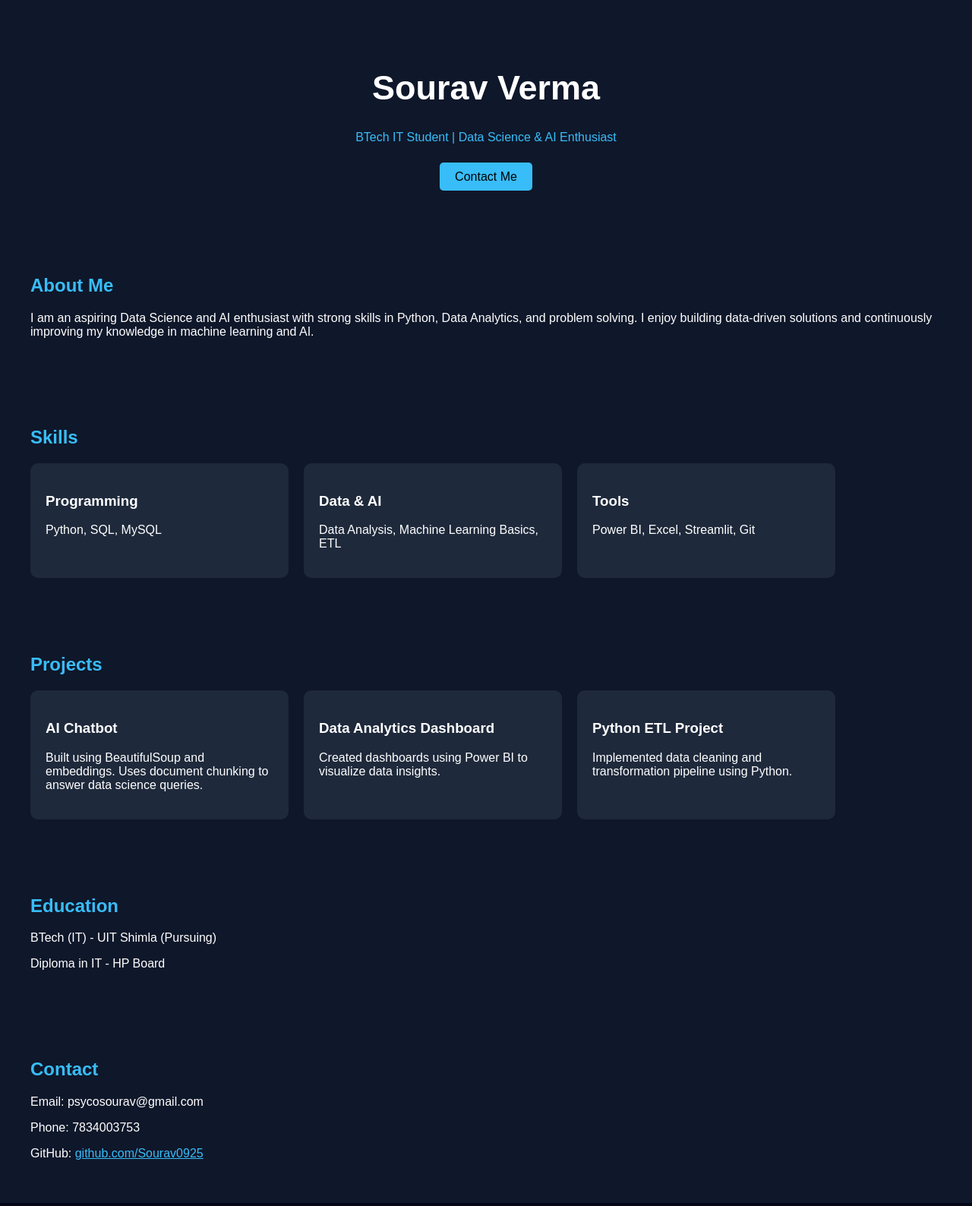
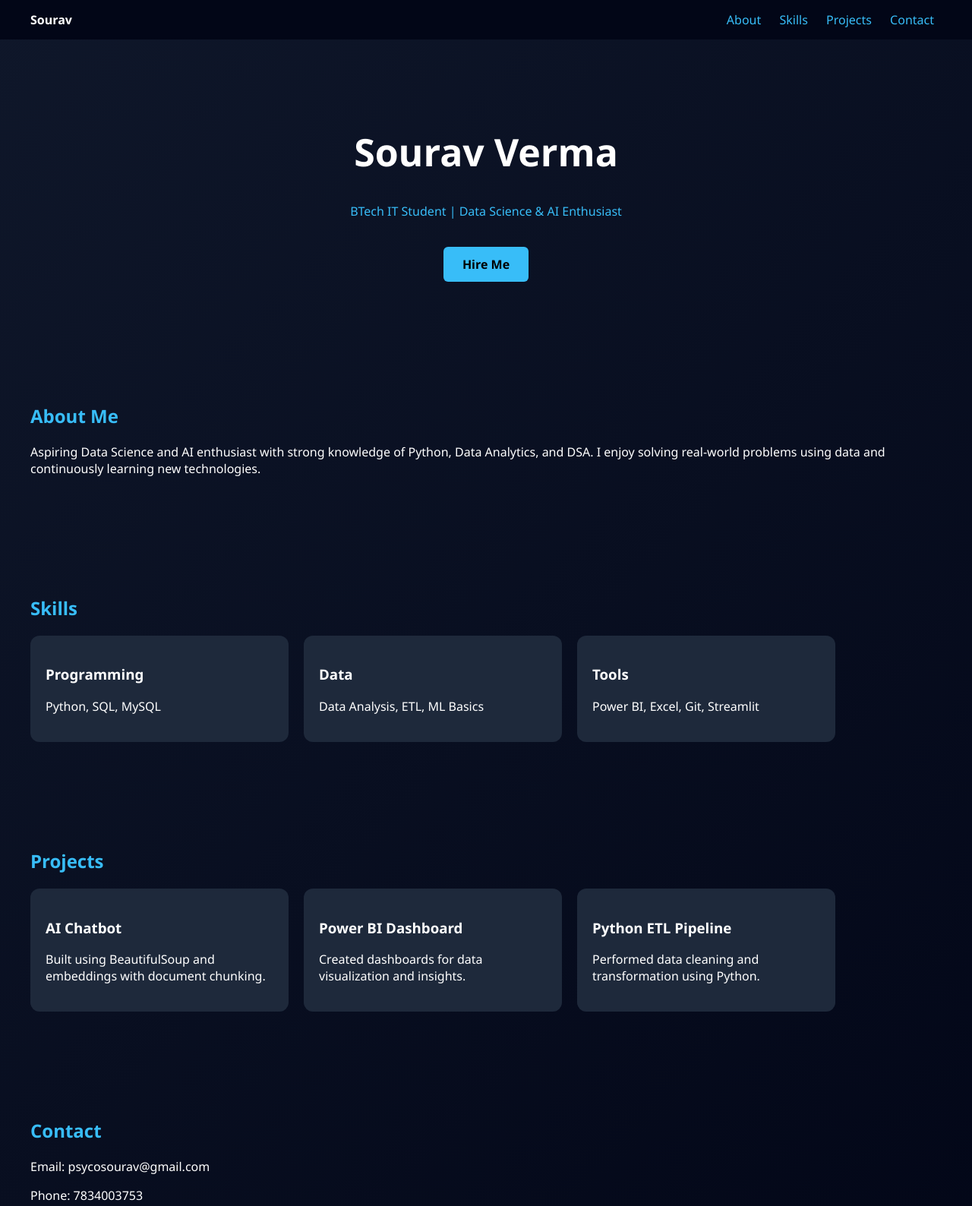
Before and after one commit to Sourav0925/portfolio, a plain HTML site: page index.html in a window 1280 px wide. Shown: the top 1588 px of the page at 76% size. Drawn offline with Linux system fonts and the light colour scheme.

Commit message:
Update index.html

```diff
--- a/index.html
+++ b/index.html
@@ -8,33 +8,58 @@
 <style>
 body {
   margin:0;
-    font-family: Arial, sans-serif;
-    background:#0f172a;
+  font-family: 'Segoe UI', sans-serif;
+  background: linear-gradient(135deg, #0f172a, #020617);
   color:white;
+  scroll-behavior:smooth;
 }
+
+/* NAVBAR */
+nav {
+  display:flex;
+  justify-content:space-between;
+  padding:15px 40px;
+  background:#020617;
+  position:sticky;
+  top:0;
+}
+nav a {
+  color:#38bdf8;
+  text-decoration:none;
+  margin:0 10px;
+}
+
+/* HERO */
 header {
   text-align:center;
-    padding:60px 20px;
+  padding:80px 20px;
 }
 header h1 {
-    font-size:45px;
+  font-size:50px;
 }
 header p {
   color:#38bdf8;
 }
 .btn {
-    padding:10px 20px;
+  margin-top:20px;
+  display:inline-block;
+  padding:12px 25px;
   background:#38bdf8;
   color:black;
-    border-radius:5px;
+  border-radius:6px;
   text-decoration:none;
+  font-weight:bold;
 }
+
+/* SECTION */
 section {
-    padding:40px;
+  padding:60px 40px;
 }
 h2 {
   color:#38bdf8;
 }
+
+/* CARDS */
 .container {
   display:flex;
   flex-wrap:wrap;
@@ -43,9 +68,27 @@ h2 {
 .card {
   background:#1e293b;
   padding:20px;
-    border-radius:10px;
+  border-radius:12px;
   width:300px;
+  transition:0.3s;
 }
+.card:hover {
+  transform:scale(1.05) rotate(1deg);
+  box-shadow:0 0 20px #38bdf8;
+}
+
+/* ANIMATION */
+.reveal {
+  opacity:0;
+  transform:translateY(40px);
+  transition:all 0.8s ease;
+}
+.reveal.active {
+  opacity:1;
+  transform:translateY(0);
+}
+
+/* FOOTER */
 footer {
   text-align:center;
   padding:20px;
@@ -60,69 +103,62 @@ a {
 
 <body>
 
-<header>
+<nav>
+<div><b>Sourav</b></div>
+<div>
+<a href="#about">About</a>
+<a href="#skills">Skills</a>
+<a href="#projects">Projects</a>
+<a href="#contact">Contact</a>
+</div>
+</nav>
+
+<header class="reveal">
 <h1>Sourav Verma</h1>
 <p>BTech IT Student | Data Science & AI Enthusiast</p>
-<br>
-<a href="mailto:psycosourav@gmail.com" class="btn">Contact Me</a>
+<a href="mailto:psycosourav@gmail.com" class="btn">Hire Me</a>
 </header>
 
-<section>
+<section id="about" class="reveal">
 <h2>About Me</h2>
-<p>I am an aspiring Data Science and AI enthusiast with strong skills in Python, Data Analytics, and problem solving. I enjoy building data-driven solutions and continuously improving my knowledge in machine learning and AI.</p>
+<p>
+Aspiring Data Science and AI enthusiast with strong knowledge of Python, Data Analytics, and DSA.
+I enjoy solving real-world problems using data and continuously learning new technologies.
+</p>
 </section>
 
-<section>
+<section id="skills" class="reveal">
 <h2>Skills</h2>
+<div class="container">
+<div class="card"><h3>Programming</h3><p>Python, SQL, MySQL</p></div>
+<div class="card"><h3>Data</h3><p>Data Analysis, ETL, ML Basics</p></div>
+<div class="card"><h3>Tools</h3><p>Power BI, Excel, Git, Streamlit</p></div>
+</div>
+</section>
+
+<section id="projects" class="reveal">
+<h2>Projects</h2>
 <div class="container">
 
 <div class="card">
-<h3>Programming</h3>
-<p>Python, SQL, MySQL</p>
+<h3>AI Chatbot</h3>
+<p>Built using BeautifulSoup and embeddings with document chunking.</p>
 </div>
 
 <div class="card">
-<h3>Data & AI</h3>
-<p>Data Analysis, Machine Learning Basics, ETL</p>
+<h3>Power BI Dashboard</h3>
+<p>Created dashboards for data visualization and insights.</p>
 </div>
 
 <div class="card">
-<h3>Tools</h3>
-<p>Power BI, Excel, Streamlit, Git</p>
+<h3>Python ETL Pipeline</h3>
+<p>Performed data cleaning and transformation using Python.</p>
 </div>
 
 </div>
 </section>
 
-<section>
-<h2>Projects</h2>
-<div class="container">
-
-<div class="card">
-<h3>AI Chatbot</h3>
-<p>Built using BeautifulSoup and embeddings. Uses document chunking to answer data science queries.</p>
-</div>
-
-<div class="card">
-<h3>Data Analytics Dashboard</h3>
-<p>Created dashboards using Power BI to visualize data insights.</p>
-</div>
-
-<div class="card">
-<h3>Python ETL Project</h3>
-<p>Implemented data cleaning and transformation pipeline using Python.</p>
-</div>
-
-</div>
-</section>
-
-<section>
-<h2>Education</h2>
-<p>BTech (IT) - UIT Shimla (Pursuing)</p>
-<p>Diploma in IT - HP Board</p>
-</section>
-
-<section>
+<section id="contact" class="reveal">
 <h2>Contact</h2>
 <p>Email: psycosourav@gmail.com</p>
 <p>Phone: 7834003753</p>
@@ -133,5 +169,18 @@ a {
 <p>© 2026 Sourav Verma</p>
 </footer>
 
+<script>
+const elements = document.querySelectorAll('.reveal');
+
+window.addEventListener('scroll', () => {
+  elements.forEach(el => {
+    const top = el.getBoundingClientRect().top;
+    if(top < window.innerHeight - 100){
+      el.classList.add('active');
+    }
+  });
+});
+</script>
+
 </body>
 </html>
```
Lines whose indentation alone changed are shown as unchanged.
